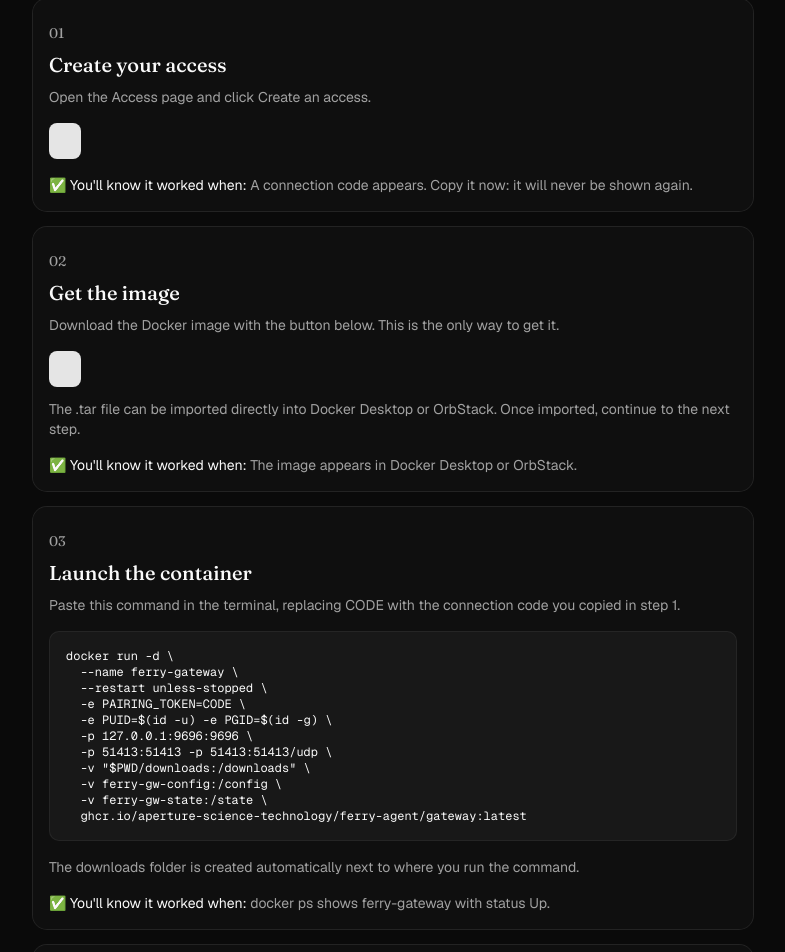
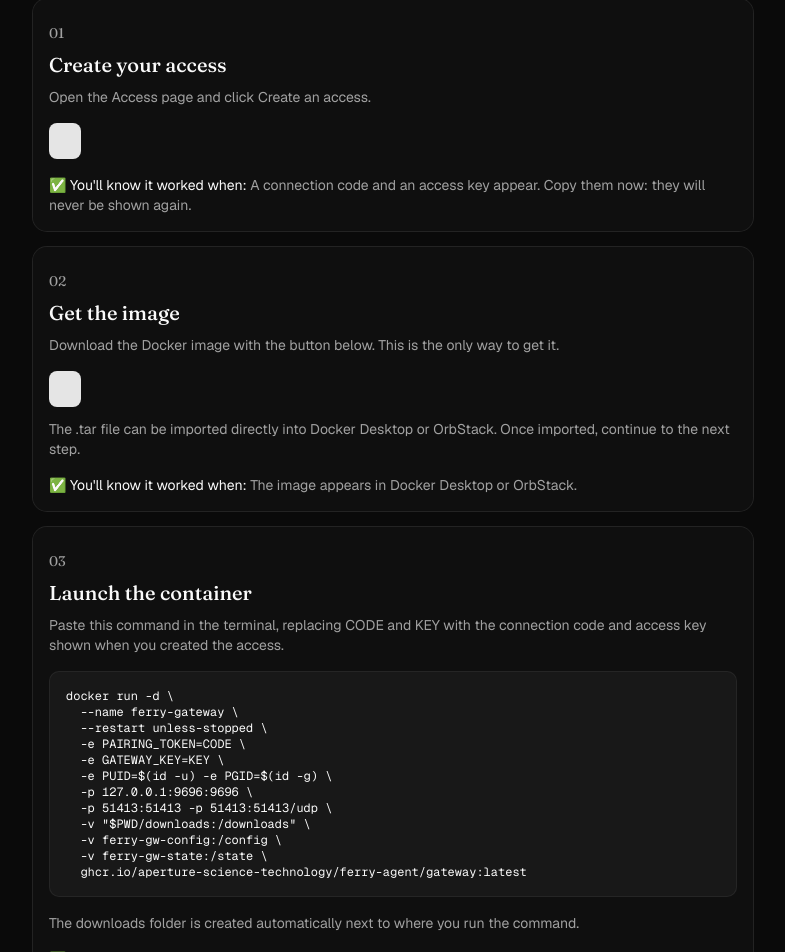
Before and after one commit to Aperture-Science-Technology/ferry-agent, a Next.js app in the folder web/: page /en/docs in a window 1280 px wide. Shown: the part 492-1444 px from the top of the page, without its empty margins (247-1032 px from the left). Built offline with nearby package versions, Linux system fonts and the light colour scheme; no server answers.

Commit message:
fix(ferry): include gateway key in install step.

```diff
--- a/web/components/docs/byo-install-guide.tsx
+++ b/web/components/docs/byo-install-guide.tsx
@@ -46,6 +46,7 @@ const DOCKER_RUN_COMMAND = `docker run -d \\
   --name ferry-gateway \\
   --restart unless-stopped \\
   -e PAIRING_TOKEN=CODE \\
+  -e GATEWAY_KEY=KEY \\
   -e PUID=$(id -u) -e PGID=$(id -g) \\
   -p 127.0.0.1:9696:9696 \\
   -p 51413:51413 -p 51413:51413/udp \\
--- a/web/messages/en.json
+++ b/web/messages/en.json
@@ -550,16 +550,16 @@
     "step1Title": "Create your access",
     "step1Action": "Open the Access page and click Create an access.",
     "step1Cta": "Open Access",
-    "step1Success": "A connection code appears. Copy it now: it will never be shown again.",
+    "step1Success": "A connection code and an access key appear. Copy them now: they will never be shown again.",
     "step2Title": "Get the image",
     "step2Action": "Download the Docker image with the button below. This is the only way to get it.",
     "step2Cta": "Direct download of the Docker image",
     "step2UseFile": "The .tar file can be imported directly into Docker Desktop or OrbStack. Once imported, continue to the next step.",
     "step2Success": "The image appears in Docker Desktop or OrbStack.",
     "step3Title": "Launch the container",
-    "step3Action": "Paste this command in the terminal, replacing CODE with the connection code you copied in step 1.",
+    "step3Action": "Paste this command in the terminal, replacing CODE and KEY with the connection code and access key shown when you created the access.",
     "step3Hint": "The downloads folder is created automatically next to where you run the command.",
-    "step3Success": "docker ps shows ferry-gateway with status Up.",
+    "step3Success": "On the Access page, your access shows as Connected.",
     "step4Title": "Add an indexer",
     "step4Action": "Open this address in your browser, then add an indexer.",
     "step4Success": "The Prowlarr page shows your indexer in the list.",
--- a/web/messages/fr.json
+++ b/web/messages/fr.json
@@ -550,16 +550,16 @@
     "step1Title": "Créez votre accès",
     "step1Action": "Ouvrez la page Accès et cliquez sur Créer un accès.",
     "step1Cta": "Ouvrir Accès",
-    "step1Success": "Un code de connexion s'affiche. Copiez-le tout de suite : il ne sera plus jamais réaffiché.",
+    "step1Success": "Un code de connexion et une clé d'accès s'affichent. Copiez-les tout de suite : ils ne seront plus jamais réaffichés.",
     "step2Title": "Récupérez l'image",
     "step2Action": "Téléchargez l'image Docker avec le bouton ci-dessous. C'est le seul moyen de la récupérer.",
     "step2Cta": "Téléchargement direct de l'image Docker",
     "step2UseFile": "Le fichier .tar peut être importé directement dans Docker Desktop ou OrbStack. Une fois importé, passez à l'étape suivante.",
     "step2Success": "L'image apparaît dans Docker Desktop ou OrbStack.",
     "step3Title": "Lancez le conteneur",
-    "step3Action": "Collez cette commande dans le terminal, en remplaçant CODE par le code de connexion copié à l'étape 1.",
+    "step3Action": "Collez cette commande dans le terminal, en remplaçant CODE et KEY par le code de connexion et la clé d'accès affichés lors de la création de l'accès.",
     "step3Hint": "Le dossier downloads est créé automatiquement à côté de l'endroit où vous lancez la commande.",
-    "step3Success": "La commande docker ps affiche ferry-gateway avec le statut Up.",
+    "step3Success": "Sur la page Accès, votre accès passe à Connecté.",
     "step4Title": "Ajoutez un indexeur",
     "step4Action": "Ouvrez cette adresse dans votre navigateur, puis ajoutez un indexeur.",
     "step4Success": "La page Prowlarr affiche votre indexeur dans la liste.",
```
